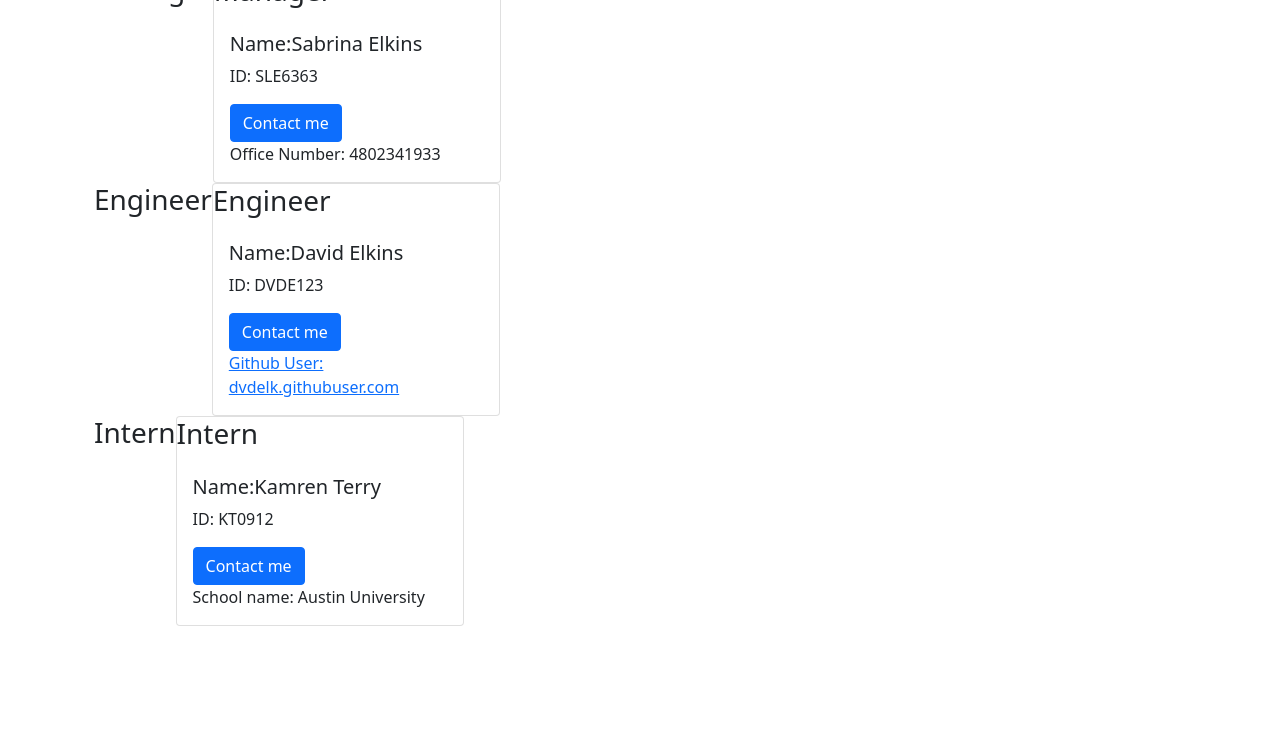
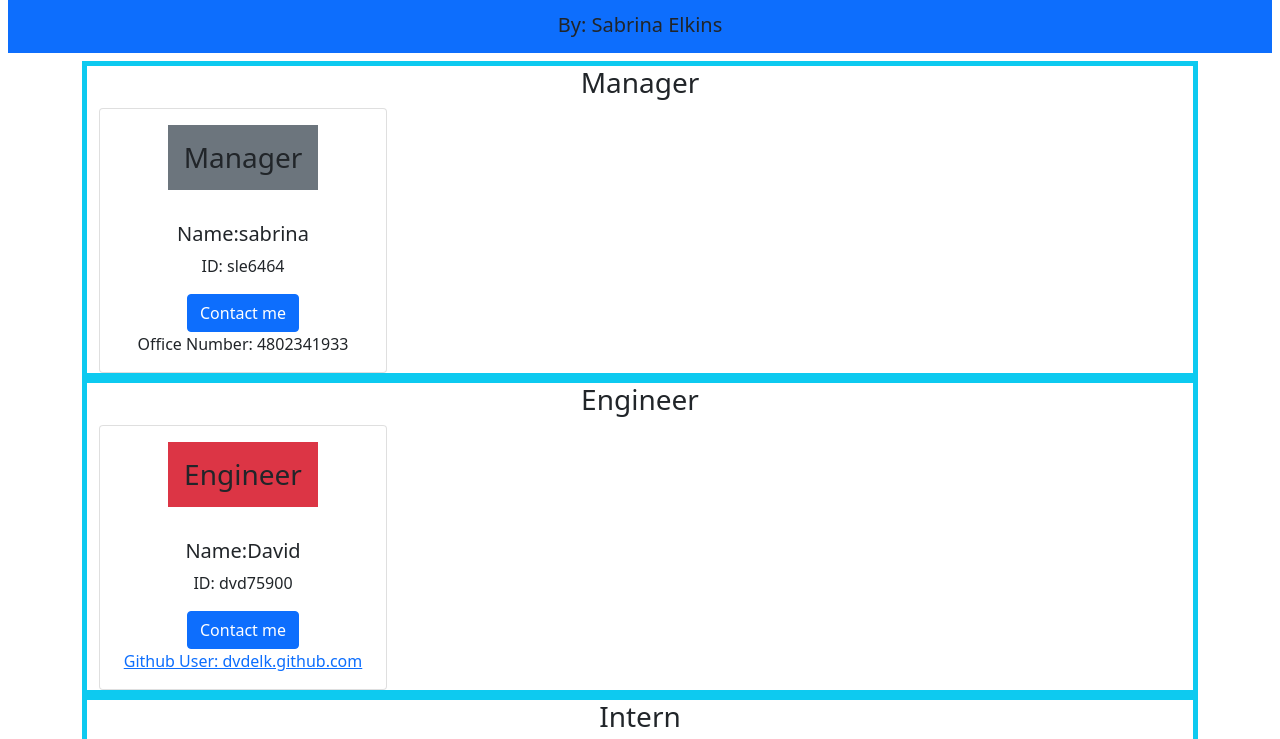
Before and after one commit to sabrinaelkins/Team-Profile-Generator, a website: page index.html in a window 1280 px wide. Shown: the part 83-822 px from the top of the page. Before the commit the page ends 800 px from the top, so only its background shows below. Drawn offline with nearby package versions, Linux system fonts and the light colour scheme.

Commit message:
commit changes to styling

```diff
--- a/index.html
+++ b/index.html
@@ -12,45 +12,47 @@
     <title>Team Profile Generator</title>
   </head>
   <body>
-  <header>
+  <header class="bg-primary text-center m-2 p-2">
     <h1>Team Profile Generator</h1>
+    <br />
+    <h5>By: Sabrina Elkins</h5>
     </header>
     <main class="container">
-      <article class="container d-flex flex-wrap">
+      <article class="container border border-5 border-info text-center">
       <h3>Manager</h3>
      <div class="card" style="width: 18rem;">
-        <h3 class="card-title">Manager</h3>
+        <h3 class="card-title bg-secondary m-3 p-3 align-self-center">Manager</h3>
         <div class="card-body">
-          <h5 class="card-title">Name:Sabrina Elkins</h5>
-          <p class="card-text">ID: SLE6363</p>
-          <a href="mailto:sabrina.elkins12@gmail.com" class="btn btn-primary">Contact me</a>
+          <h5 class="card-title">Name:sabrina</h5>
+          <p class="card-text">ID: sle6464</p>
+          <a href="mailto:sabrina@mail.com" class="btn btn-primary">Contact me</a>
           <p class="card-text">Office Number: 4802341933</p>
         </div>
       </div>
      </article>
-     <article class="container d-flex flex-wrap">
+     <article class="container border border-5 border-info text-center">
      <h3>Engineer</h3>
-      <div class="card" style="width: 18rem;">
-        <h3 class="card-title">Engineer</h3>
+      <div class="card d-flex flex-wrap " style="width: 18rem;">
+        <h3 class="card-title align-self-center bg-danger m-3 p-3">Engineer</h3>
         <div class="card-body">
-          <h5 class="card-title">Name:David Elkins</h5>
-          <p class="card-text">ID: DVDE123</p>
-          <a href="mailto:dvd.elk123@fakemail.com" class="btn btn-primary">Contact me</a>
+          <h5 class="card-title">Name:David</h5>
+          <p class="card-text">ID: dvd75900</p>
+          <a href="mailto:david@mail.com" class="btn btn-primary">Contact me</a>
           <br>
-          <a class="card-text" href="https://github.com/dvdelk.githubuser.com">Github User: dvdelk.githubuser.com</a>
+          <a class="card-text" href="https://github.com/dvdelk.github.com">Github User: dvdelk.github.com</a>
         </div>
       </div>
       </article>
-      <article class="container d-flex flex-wrap">
+      <article class="container border border-5 border-info text-center">
 
       <h3>Intern</h3>
      <div class="card" style="width: 18rem;">
-        <h3 class="card-title">Intern</h3>
+        <h3 class="card-title align-self-center m-3 p-3 bg-warning">Intern</h3>
         <div class="card-body">
-          <h5 class="card-title">Name:Kamren Terry</h5>
-          <p class="card-text">ID: KT0912</p>
-          <a href="mailto:kamren.terry@fakegmail.com" class="btn btn-primary">Contact me</a>
-          <p class="card-text">School name: Austin University</p>
+          <h5 class="card-title">Name:Quentin</h5>
+          <p class="card-text">ID: que7583</p>
+          <a href="mailto:quentin@mail.com" class="btn btn-primary">Contact me</a>
+          <p class="card-text">School name: uta</p>
         </div>
       </div>
      </article>
```
Also changed, not shown: index.js (+10 -8 lines), _test_/Employee.test.js (added), _test_/Engineer.test.js (added), _test_/Intern.test.js (added), _test_/Manager.test.js (added), 1 other file.
